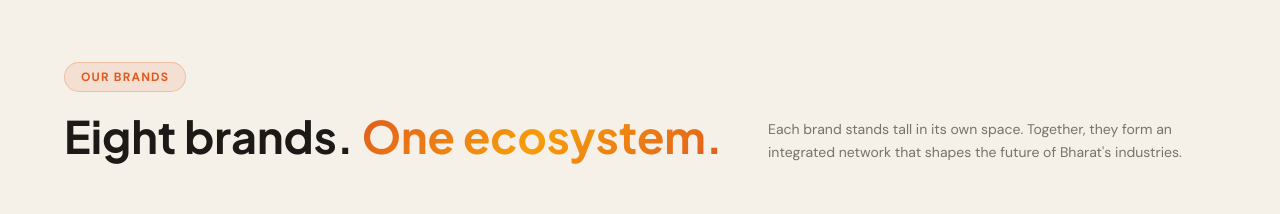
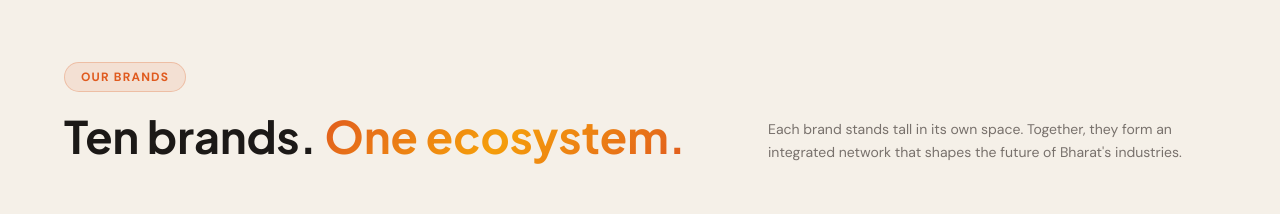
Before and after one commit to atulpandey2026/bharatnetworkgroup-website, a Next.js app: page / in a window 1280 px wide. Shown: the part 2397-2611 px from the top of the page. Built offline with nearby package versions, Linux system fonts and the light colour scheme; no server answers; the database is empty.

Commit message:
Update BrandsSection.tsx

```diff
--- a/src/app/components/BrandsSection.tsx
+++ b/src/app/components/BrandsSection.tsx
@@ -32,7 +32,7 @@
               Our Brands
             </span>
             <h2 className="font-jakarta font-bold text-foreground leading-tight" style={{ fontSize: 'clamp(1.8rem, 3.5vw, 2.8rem)' }}>
-              Eight brands.{' '}
+              Ten brands.{' '}
               <span className="text-gradient-warm">One ecosystem.</span>
             </h2>
           </div>
```
